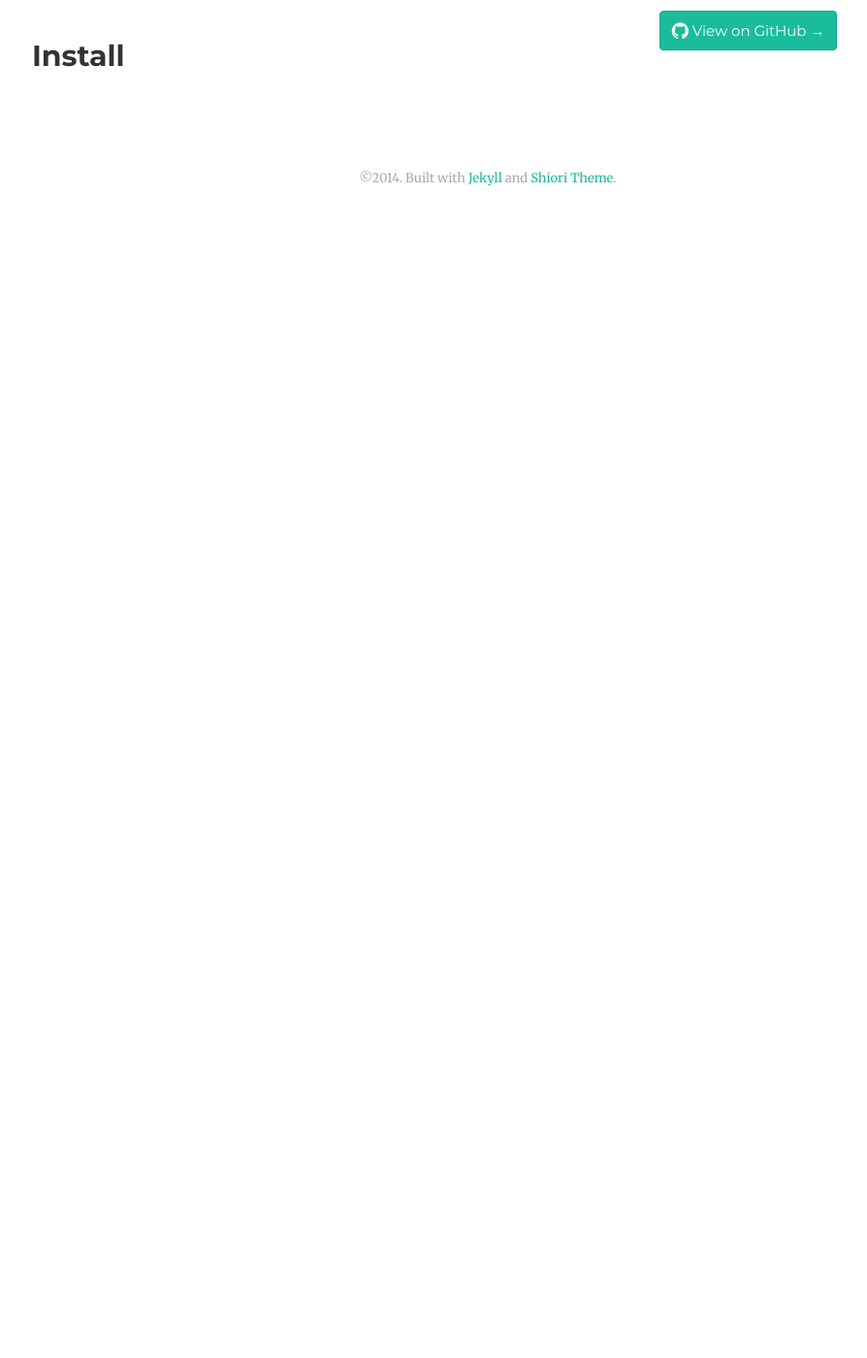
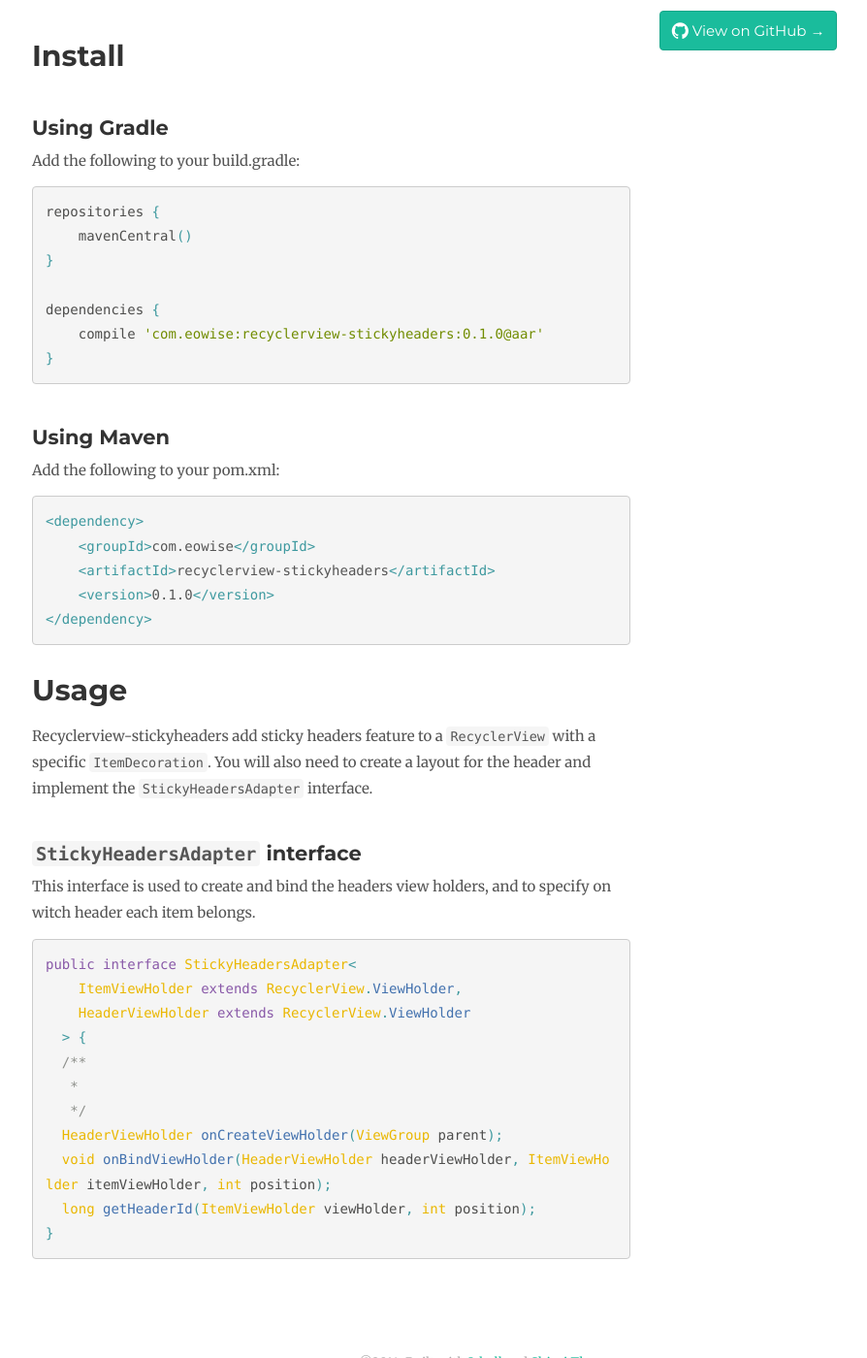
Before and after one commit to eowise/recyclerview-stickyheaders, a Jekyll site: the page built from getting-started.md, in a window 1280 px wide and 1400 px high, scrolled down 204 px. Shown: the whole window at 97% size, without its empty margins (137-1031 px from the left). Built offline with Jekyll 4.4.1, drawn with Linux system fonts in a browser that asks for light colours; nearby versions of some CDN libraries; comment, search, counter and statistics services are not loaded; before the commit the page ends 900 px from its top, so only the background shows below that.

Commit message:
Usage description

```diff
--- a/getting-started.md
+++ b/getting-started.md
@@ -3,3 +3,51 @@ layout: page
 ---
 
 # Install
+
+## Using Gradle
+
+Add the following to your build.gradle:
+
+{% highlight groovy %}
+repositories {
+    mavenCentral()
+}
+
+dependencies {
+    compile 'com.eowise:recyclerview-stickyheaders:0.1.0@aar'
+}
+{% endhighlight %}
+
+## Using Maven
+
+Add the following to your pom.xml:
+
+{% highlight xml %}
+<dependency>
+    <groupId>com.eowise</groupId>
+    <artifactId>recyclerview-stickyheaders</artifactId>
+    <version>0.1.0</version>
+</dependency>
+{% endhighlight %}
+
+# Usage
+
+Recyclerview-stickyheaders add sticky headers feature to a `RecyclerView` with a specific `ItemDecoration`. You will also need to create a layout for the header and implement the `StickyHeadersAdapter` interface.
+
+## `StickyHeadersAdapter` interface
+
+This interface is used to create and bind the headers view holders, and to specify on witch header each item belongs.
+
+{% highlight java %}
+public interface StickyHeadersAdapter<
+    ItemViewHolder extends RecyclerView.ViewHolder,
+    HeaderViewHolder extends RecyclerView.ViewHolder
+  > {
+  /**
+   *
+   */
+  HeaderViewHolder onCreateViewHolder(ViewGroup parent);
+  void onBindViewHolder(HeaderViewHolder headerViewHolder, ItemViewHolder itemViewHolder, int position);
+  long getHeaderId(ItemViewHolder viewHolder, int position);
+}
+{% endhighlight %}
```
